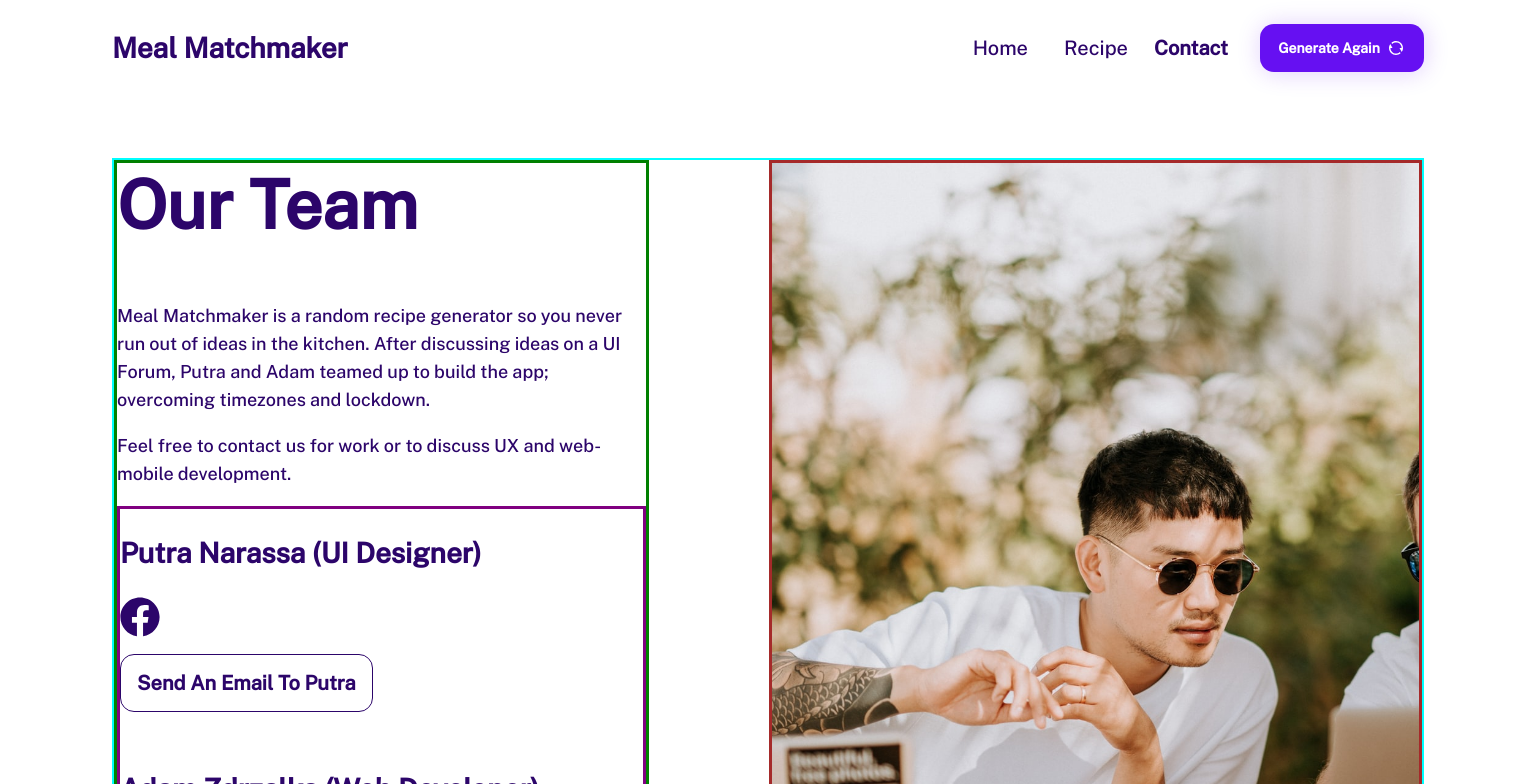
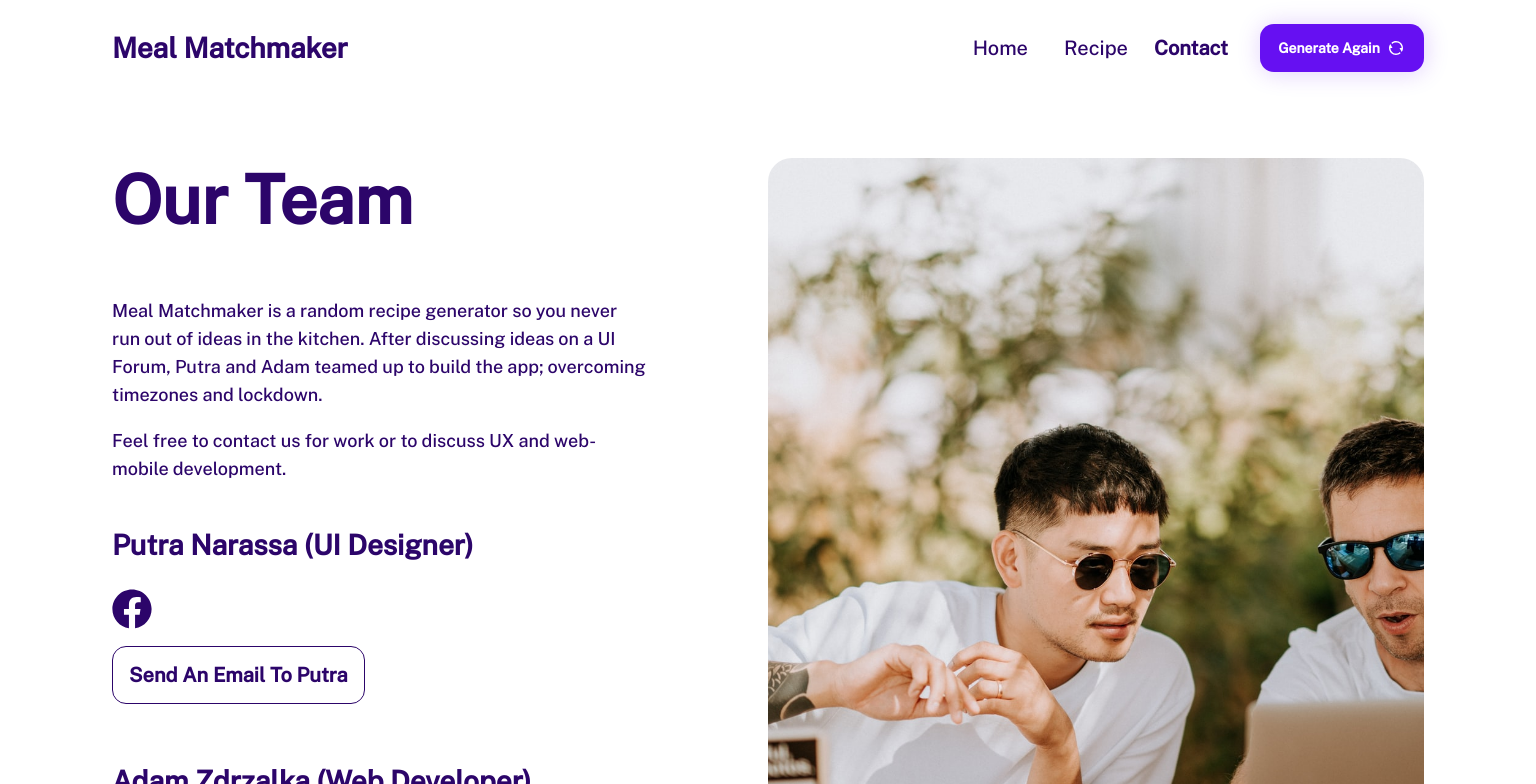
Before and after one commit to moderndayNeo/Meal-Matchmaker, a React (Create React App) app: page /contact in a window 1536 px wide. Shown: the top 784 px of the page. Built offline with nearby package versions, Linux system fonts and the light colour scheme.

Commit message:
feat: Re-size ContactPageImage on larger screens

```diff
--- a/src/Main/ContactPage/ContactPage.css
+++ b/src/Main/ContactPage/ContactPage.css
@@ -48,10 +48,10 @@
     .ContactPage .team-members {
         display: grid;
         grid-template-columns: 1fr 1fr;
-        border: 3px solid purple;
+        /* border: 3px solid purple; */
     }
     .ContactPage article {
-        border: 3px solid green;
+        /* border: 3px solid green; */
     }
     .ContactPage .contact-nav {
         display: none;
@@ -61,7 +61,7 @@
         position: relative;
         background: white;
         top: 0;
-        border: 2px solid aqua;
+        /* border: 2px solid aqua; */
         border-radius: 0;
         padding: 0;
     }
@@ -73,7 +73,7 @@
         line-height: 75px;
     }
     .ContactPage article {
-        border: 3px solid green;
+        /* border: 3px solid green; */
     }
     .ContactPage main {
         display: grid;
--- a/src/Main/ContactPage/ContactPageImage/ContactPageImage.css
+++ b/src/Main/ContactPage/ContactPageImage/ContactPageImage.css
@@ -8,8 +8,13 @@
 }
 
 @media (min-width: 800px) {
+    .ContactPageImage  {
+        display: block;
+        border-radius: 24px;
+    }
     .ContactPageImage .desktop-image {
         display: block;
+        /* border-radius: 50%; */
     }
     .ContactPageImage .mobile-image {
         display: none;
@@ -20,12 +25,18 @@
     .ContactPageImage {
         overflow: hidden;
         height: 100%;
-        border: 3px solid brown;
+        /* border: 3px solid brown; */
     }
     .ContactPageImage img {
+        height: 785px;
         width: auto;
-        height: 785px;
-        /* margin-left: -55%; */
+        margin-left: -30vh;
+    }
+}
+
+@media (min-width: 1920px) {
+
+    .ContactPageImage img {
         margin-left: -20vh;
     }
 }
```
